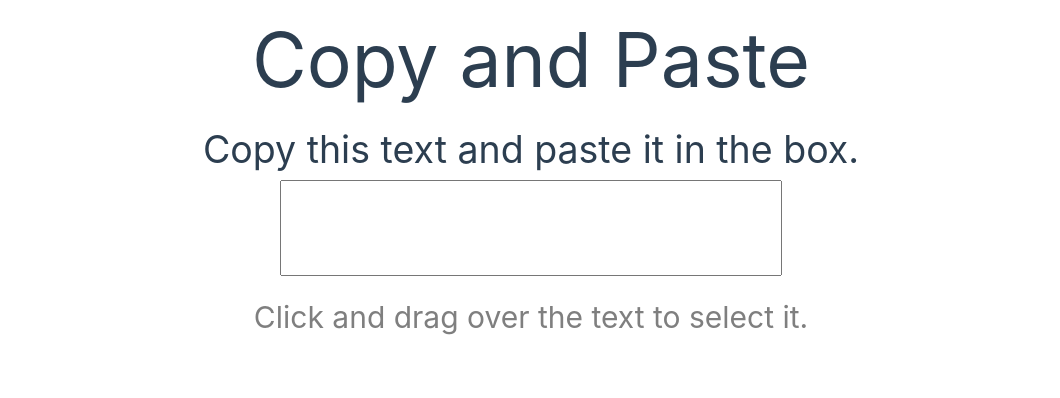
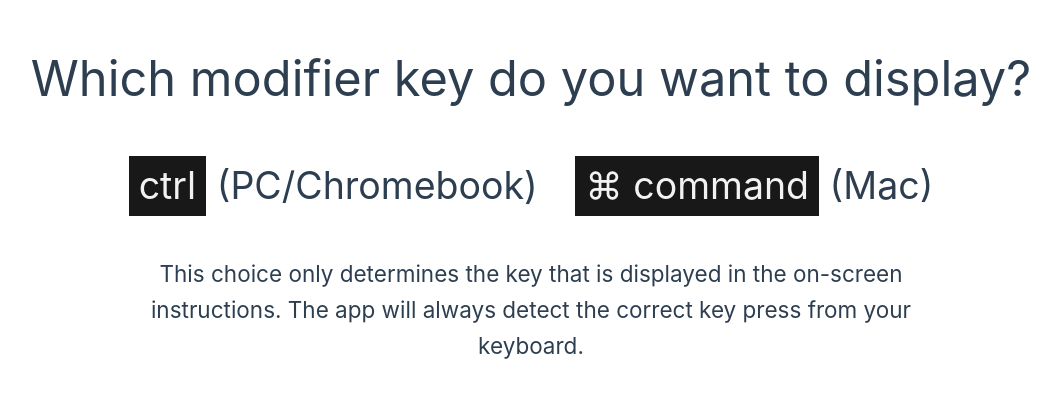
Before and after one commit to zakkolar/tools.techlit.copypaste, a Vue app: page / in a window 1280 px wide. Shown: the top 398 px of the page, without its empty margins (109-1169 px from the left). Built offline with nearby package versions, Linux system fonts and the light colour scheme.

Commit message:
choose modifier key

```diff
--- a/src/App.vue
+++ b/src/App.vue
@@ -26,6 +26,25 @@ const currentSelection = ref("");
 
 const ctrlKeys = ref(0);
 
+const shortcutKeyOptions = {
+    "ctrl": {
+        label: "ctrl",
+        platform: "PC/Chromebook"
+    },
+    "command": {
+        label: "⌘ command",
+        platform: "Mac"
+    }
+}
+
+const shortcutKey = ref("");
+
+const PLATFORM_MODIFIER_KEYS = Object.freeze({
+    CONTROL: "Control",
+    COMMAND: "Meta"
+})
+
+const platformModifier = ref("Control")
 
 const copied = ref("");
 const ctrlReleasedAfterCopy = ref(false);
@@ -165,7 +184,7 @@ function mouseUp() {
 }
 
 function keyDown(e) {
-    if (e.key === 'Control') {
+    if (e.key === platformModifier.value) {
         ctrlKeys.value++;
         checkStep();
     }
@@ -173,7 +192,7 @@ function keyDown(e) {
 }
 
 function keyUp(e) {
-    if (e.key === 'Control' && ctrlKeys.value > 0) {
+    if (e.key === platformModifier.value && ctrlKeys.value > 0) {
         ctrlKeys.value--;
         checkStep();
     }
@@ -186,6 +205,24 @@ function copy(e) {
     copied.value = currentSelection.value;
     ctrlReleasedAfterPaste.value = false;
     checkStep();
+}
+
+function updateFromParams() {
+    const params = {};
+    window.location.hash.substring(1).split("&").forEach(item => {
+        const parts = item.split("=");
+        params[parts[0]] = parts[1];
+    })
+
+    const key = shortcutKeyOptions[params.key];
+
+    if(key) {
+        shortcutKey.value = key.label;
+    }
+    else {
+        shortcutKey.value = null;
+    }
+
 }
 
 onMounted(() => {
@@ -201,9 +238,20 @@ onMounted(() => {
 
     document.addEventListener('selectionchange', checkStep);
 
-    document.addEventListener('keydown', e => keyDown(e))
+    document.addEventListener('keydown', keyDown)
 
-    document.addEventListener('keyup', e => keyUp(e))
+    document.addEventListener('keyup', keyUp)
+
+    window.addEventListener('hashchange', updateFromParams)
+
+    updateFromParams();
+
+    if(navigator.platform.toLowerCase().indexOf('mac') > -1) {
+        platformModifier.value = PLATFORM_MODIFIER_KEYS.COMMAND;
+    }
+    else {
+        platformModifier.value = PLATFORM_MODIFIER_KEYS.CONTROL;
+    }
 
 })
 
@@ -211,6 +259,7 @@ onMounted(() => {
 
 <template>
     <div id="app">
+        <div v-if="shortcutKey">
             <h1>Copy and Paste</h1>
             <div id="workspace" class="panel">
                 <div class="selectable" :id="CURRENT_TEXT_ID">{{ currentText }}</div>
@@ -221,6 +270,7 @@ onMounted(() => {
             <div id="instructions" class="panel">
                 <div v-if="currentStep === STEPS.NO_SELECTION">
                     Click and drag over the text to select it.
+                    <div v-if="currentSelection">Start from the beginning and go all the way to the end.</div>
                 </div>
                 <div v-if="currentStep === STEPS.PARTIAL_SELECTION_NOT_FROM_BEGINNING">
                     Let go of the mouse and try again. Make sure you start at the very beginning!
@@ -235,11 +285,11 @@ onMounted(() => {
                     Let go of your mouse.
                 </div>
                 <div v-if="[STEPS.SELECTED, STEPS.PASTE_TARGET_SELECTED].includes(currentStep)">
-                Press and hold the ctrl key on your keyboard.
+                    Press and hold the <span class="key">{{ shortcutKey }}</span> key on your keyboard.
                 </div>
 
                 <div v-if="[STEPS.CTRL_BEFORE_COPY].includes(currentStep)">
-                Quickly tap the C key on your keyboard to copy.
+                    Quickly tap the <span class="key">C</span> key on your keyboard to copy.
                 </div>
 
                 <div v-if="currentStep === STEPS.COPIED">
@@ -247,11 +297,11 @@ onMounted(() => {
                 </div>
 
                 <div v-if="currentStep === STEPS.CTRL_BEFORE_PASTE">
-                Quickly tap the V on your keyboard to paste.
+                    Quickly tap the <span class="key">V</span> on your keyboard to paste.
                 </div>
 
                 <div v-if="[STEPS.CTRL_AFTER_COPY, STEPS.CTRL_AFTER_PASTE].includes(currentStep)">
-                Let go of Ctrl.
+                    Let go of <span class="key">{{ shortcutKey }}</span>.
                 </div>
 
                 <div v-if="currentStep === STEPS.PASTED">
@@ -259,11 +309,26 @@ onMounted(() => {
                 </div>
 
                 <div v-if="currentStep === STEPS.PASTED_MULTIPLE">
-                Oh no! Too many pastes! When you paste, don't hold V down. Just a quick press will do.
+                    Oh no! Too many pastes! When you paste, don't hold <span class="key">V</span> down. Just a quick
+                    press will do.
                     <button @click="tryAgain">Try again</button>
                 </div>
             </div>
+        </div>
+        <div v-else>
 
+            <h1 style="font-size: 1.3em; margin-top: 40px;">Which modifier key do you want to display?</h1>
+            <div id="key-select">
+                <div v-for="key of Object.keys(shortcutKeyOptions)">
+                    <a class="key" :href="`#key=${key}`">
+                        {{shortcutKeyOptions[key].label}}
+                    </a>
+                    ({{shortcutKeyOptions[key].platform}})
+                </div>
+            </div>
+
+            <p style="margin-top: 40px; font-size: 0.6em; max-width: 60%; margin-left: auto; margin-right: auto">This choice only determines the key that is displayed in the on-screen instructions. The app will always detect the correct key press from your keyboard.</p>
+        </div>
 
 
     </div>
@@ -316,5 +381,24 @@ button {
     color: var(--vt-c-text-light-1);
 }
 
+.key {
+    display: inline-block;
+    background: #181818;
+    color: #f2f2f2;
+    padding: 0 10px;
+}
+
+a.key {
+    text-decoration: none;
+}
+
+#key-select {
+    display: flex;
+    align-items: center;
+    justify-content: center;
+    column-gap: 1em;
+    margin-top: 1em;
+}
+
 
 </style>
```
Lines whose indentation alone changed are shown as unchanged.
